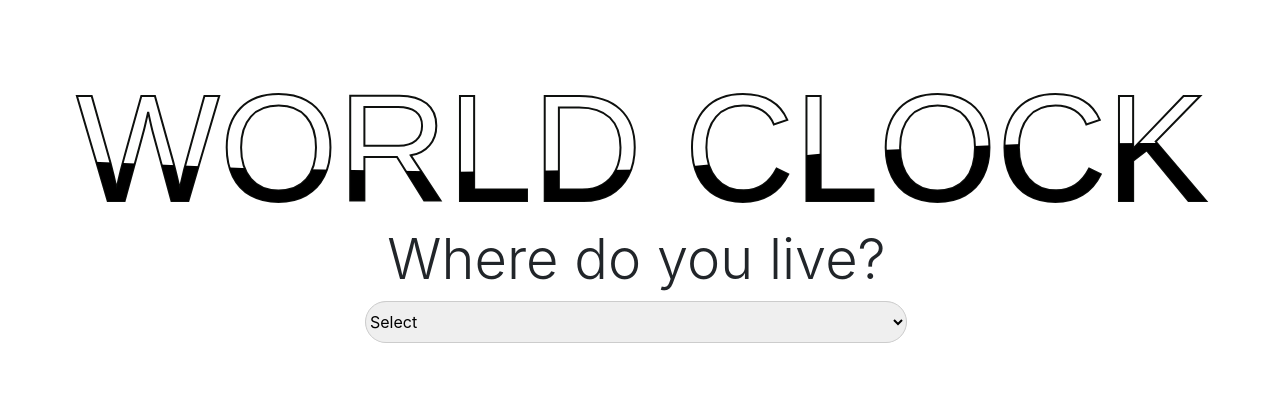
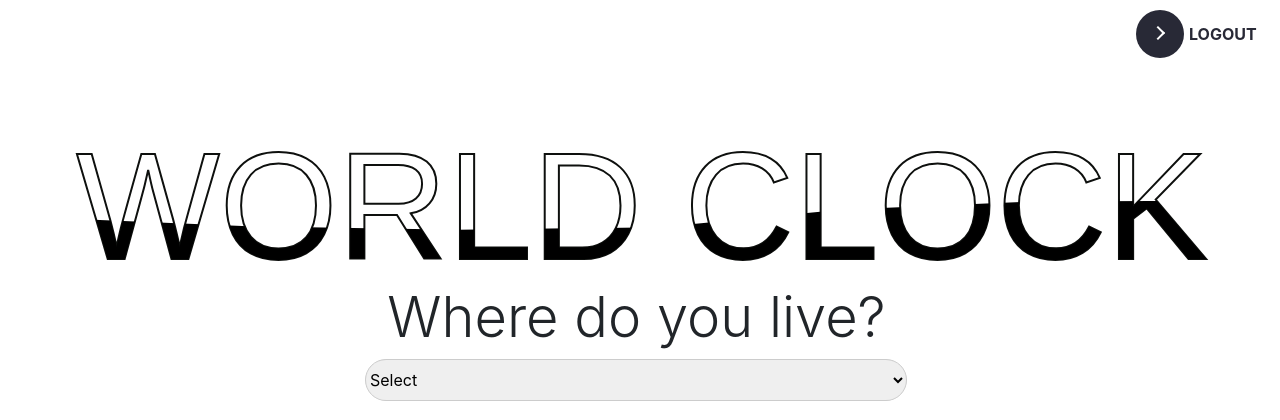
Before and after one commit to Findcoding/gdsc_iiitd_bytes_decoder, a Django app: page /home in a window 1280 px wide. Shown: the top 420 px of the page. Run offline with Django 3.2, Linux system fonts and the light colour scheme; some libraries are stand-ins or nearby versions.

Commit message:
logout button added

```diff
--- a/static/js/home.js
+++ b/static/js/home.js
@@ -75,3 +75,18 @@ function Time() {
     // refreshTime()
     setInterval(refreshTime, 1000);
 }
+
+
+
+
+function logout(event) {
+    let val = confirm('Do you want to logout?');
+
+    if (val == true) {
+        return true;
+    } else {
+        event.stopImmediatePropagation();
+        event.preventDefault();
+        return false;
+    }
+}
--- a/templates/home.html
+++ b/templates/home.html
@@ -30,7 +30,16 @@
 <body>
     {% block content %}
 
-
+    <div class="d-grid gap-2 d-md-flex justify-content-md-end animate__animated animate__bounceInRight animate__slower" style="padding-top:10px;">
+        <a href="{% url 'index' %}" style="text-decoration:none">
+            <button class="learn-more" onclick="logout(event)">
+                <span class="circle" aria-hidden="true">
+                <span class="icon arrow"></span>
+                </span>
+                <span class="button-text">Logout</span>
+            </button>
+        </a>
+    </div>
 
     <div class="container">
         <div class="bg-light">
```
